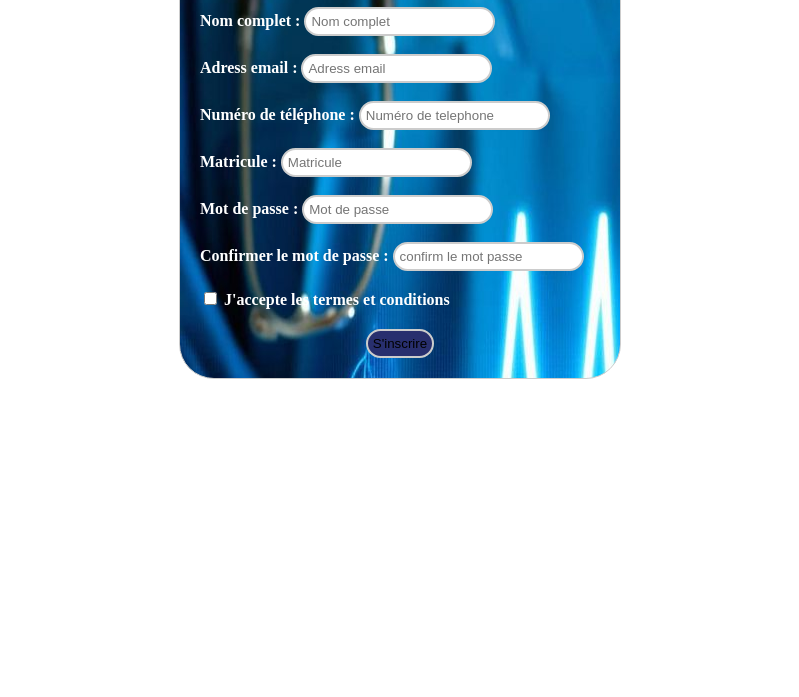
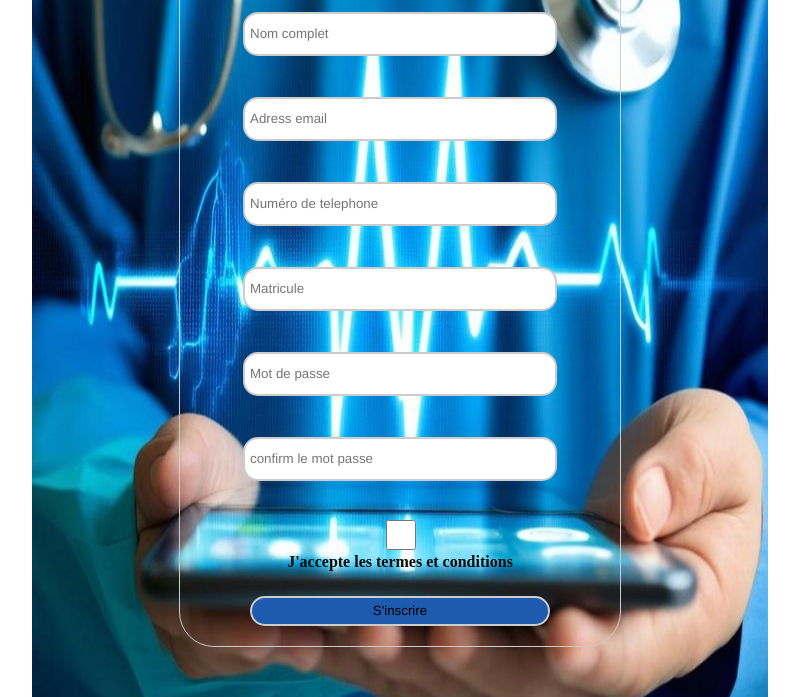
Before and after one commit to Fina-lorcy26/Hospital_Management, a plain HTML site: page FRONTEND/Register.html in a window 1280 px wide. Shown: the part 144-841 px from the top of the page, without its empty margins (240-1039 px from the left). Before the commit the page ends 800 px from the top, so only its background shows below. Drawn offline with Linux system fonts and the light colour scheme.

Commit message:
add some modification

```diff
--- a/FRONTEND/Register.html
+++ b/FRONTEND/Register.html
@@ -10,22 +10,22 @@
     <div class="container">
     <h1>REGISTRE</h1>
     <form action="traitement_inscription.php" method="post">
-        <label for="username">Nom complet :</label>
+        <label for="username"></label>
         <input type="text" placeholder="Nom complet">
         <br><br>
-        <label for="email">Adress email :</label>
+        <label for="email"></label>
         <input type="email" placeholder="Adress email">
         <br><br>
-        <label for="phone">Numéro de téléphone :</label>
+        <label for="phone"></label>
         <input type="tel" placeholder="Numéro de telephone">
         <br><br>
-        <label for="matricule">Matricule :</label>
+        <label for="matricule"></label>
         <input type="text" placeholder="Matricule">
         <br><br>
-            <label for="password">Mot de passe :</label>
+            <label for="password"></label>
             <input type="password" placeholder="Mot de passe">
         <br><br>
-        <label for="confirm_password">Confirmer le mot de passe :</label>
+        <label for="confirm_password"></label>
         <input type="password" placeholder="confirm le mot passe">
         <br><br>
         <input type="checkbox" id="terms" name="terms" required>
--- a/FRONTEND/connexion.css
+++ b/FRONTEND/connexion.css
@@ -2,11 +2,15 @@
         /* Styles CSS */
         body {
             font-family: 'Arial', sans-serif;
+            background-image: url('image.png');
+            background-repeat: no-repeat;
+            background-position: center center;
+            background-attachment: fixed;
             background-color: white;
             display: flex;
             justify-content: center;
             align-items: center;
-            height: 100vh;
+            min-height: 100vh;
             margin: 0;
 
         }
@@ -42,7 +46,7 @@
             width: 100%;
             padding: 10px;
             border: 1px solid #ddd;
-            border-radius: 4px;
+            border-radius: 30px;
             box-sizing: border-box; /* Important pour le padding */
         }
 
@@ -58,7 +62,7 @@
             background-color: #007bff;
             color: white;
             border: none;
-            border-radius: 4px;
+            border-radius: 30px;
             font-size: 16px;
             cursor: pointer;
             transition: background-color 0.3s ease;
@@ -74,16 +78,23 @@
         }
 
         .footer-links a {
-            color: #0a0a09ca;
-            text-decoration: solid;
+            color: #ffffff;
+            text-decoration: none;
+            font-size: 14px;
+            text-shadow: 0px 2px 4px rgba(0, 0, 0, 0.7);
+            display: inline-block;
+            margin-top: 15px;
+            cursor: pointer;
+
         }
 
         .footer-links a:hover {
             text-decoration: underline;
+            color: #00d2ff;
         }
         .box{
-        background-image: url('image.png');
-        background-position: center;
+            background: rgba(255, 255, 255, 0.15);
+            backdrop-filter: blur;
 
 
     }
--- a/FRONTEND/page_connexion.css
+++ b/FRONTEND/page_connexion.css
@@ -3,6 +3,13 @@ body {
     font-family: times new roman, sans-serif;
     margin: 0;
     padding: 0;
+    background-image: url('Remote Healthcare.jpg');
+    background-repeat: no-repeat;
+    background-position: center;
+    background-attachment: fixed;
+
+
+
 }
 .container {
     max-width: 400px;
@@ -10,7 +17,10 @@ body {
     padding: 20px;
     border: 1px solid #ccc;
     border-radius: 35px;
-    background-image: url('Remote Healthcare.jpg');
+
+
+
+
 
 }
 input{
@@ -18,20 +28,34 @@ input{
     border: 2px solid #ccc;
     border-radius: 15px;
     outline: none;
+    display: flex;
+    width: 300px;
+    height: 30px;
+    font-family: 'Franklin Gothic Medium', 'Arial Narrow', Arial, sans-serif ;
+
 }
+
+form{
+    display: flex;
+    flex-direction: column;
+    align-items: center;
+}
+
 label {
     margin-bottom: 5px;
     font-weight: bold;
-    color: #fff;
+    color: #0f0b0b;
+
+
 }
 h1 {
     text-align: center;
-    color: #fff;
+    color: #181616;
 }
 .button-container {
     text-align: center;
     margin-top: 20px;
-    color: #fff;
+    color: #0f0b0b;
 
 }
 p {
@@ -39,5 +63,6 @@ p {
 }
 
 .button-container input[type="submit"]{
-    background-color: #282f6e;
+    background-color: #1e5aae;
+    height: 30px;
 }
```
Also changed, not shown: FRONTEND/consultation.html (+1 -1 lines), FRONTEND/page_connexion.html (+2 -3 lines).
